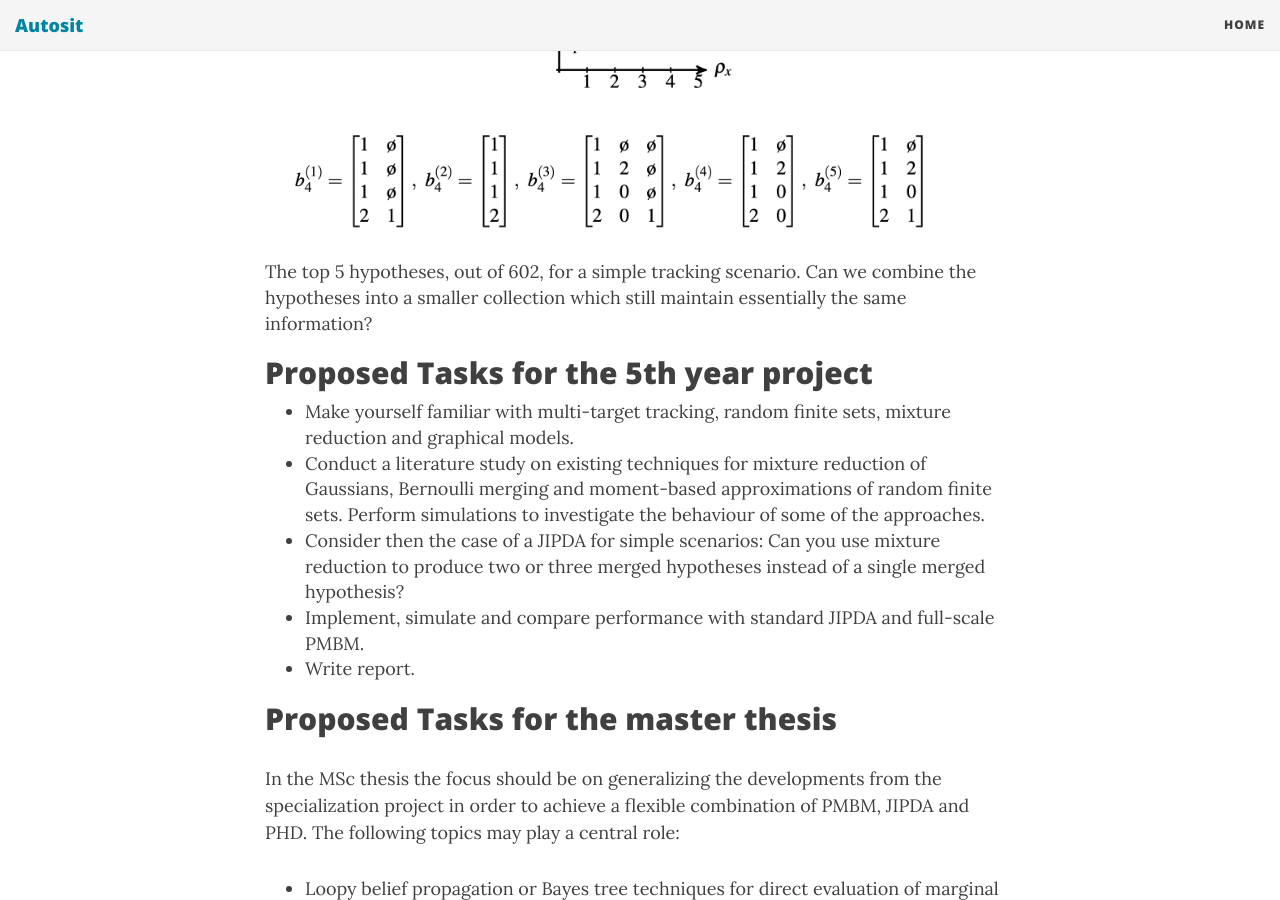
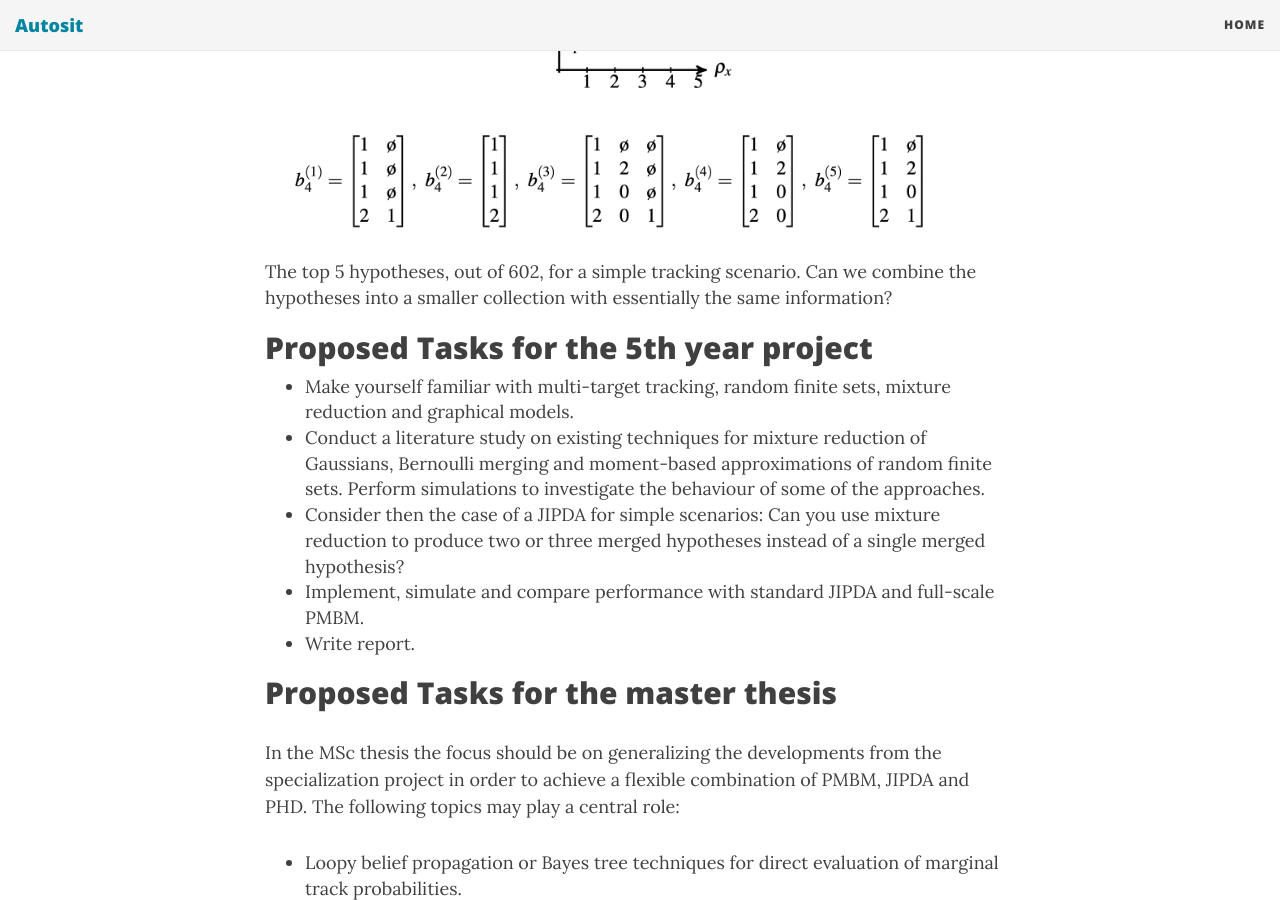
Before and after one commit to autosit/autosit.github.io, a Jekyll site: the page built from _posts/2022-03-30-pmbm_powerful.md, in a window 1280 px wide and 900 px high, scrolled down 1440 px. Built offline with Jekyll 4.4.1, drawn with Linux system fonts in a browser that asks for light colours; nearby versions of some CDN libraries.

Commit message:
simpler fig text in pmbm powerful

```diff
--- a/_posts/2022-03-30-pmbm_powerful.md
+++ b/_posts/2022-03-30-pmbm_powerful.md
@@ -26,7 +26,7 @@ In a [currently ongoing MSc project], we are studying how marginal track probabi
 The long-term goal of this project is to develop a tracking method which can be tuned so that it behaves like a PMBM filter, JIPDA or PHD filter to arbitrary degrees. This could enable real-time systems to utilise the full power of PMBM when it is possible, for limited parts of the problem where it is deemed advisable, while reducing to JIPDA or PHD filter for other parts of the problem where this is believed to be sufficient.
 
 |<img src="{{site.url}}/assets/mhthypos.png" width="700"> |
-| The top 5 hypotheses, out of 602, for a simple tracking scenario. Can we combine the hypotheses into a smaller collection which still maintain essentially the same information? |
+| The top 5 hypotheses, out of 602, for a simple tracking scenario. Can we combine the hypotheses into a smaller collection with essentially the same information? |
 
 
 ## Proposed Tasks for the 5th year project
```
